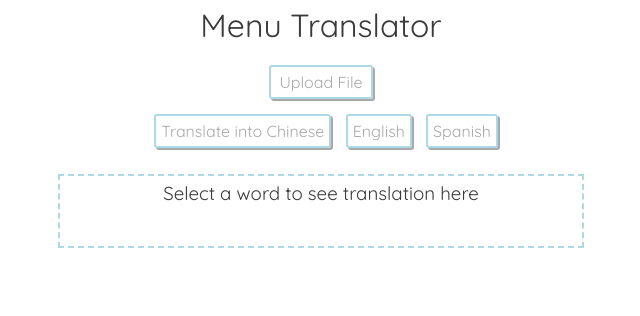
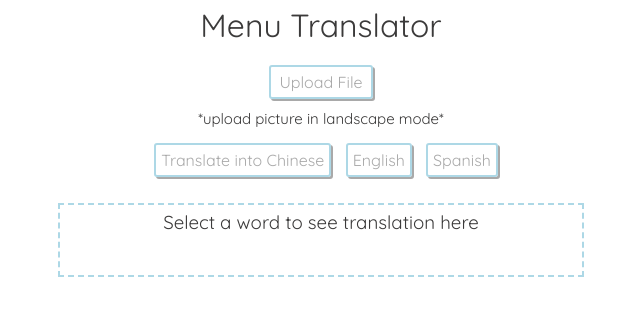
Before and after one commit to Muosvr/menu-translation, a PHP site: page / in a window 1280 px wide. Shown: the top 316 px of the page, without its empty margins (319-959 px from the left). Run offline with PHP 8.4, Linux system fonts and the light colour scheme; some libraries are stand-ins or nearby versions.

Commit message:
multi-language support, image upload bug fix, comments

```diff
--- a/index.html
+++ b/index.html
@@ -2,7 +2,7 @@
 <html>
     <head>
         <title>
-            Menu translation
+            Menu translator
         </title>
         <link href="style.css" rel="stylesheet" type="text/css">
         <link href="https://fonts.googleapis.com/css?family=Quicksand" rel="stylesheet">
@@ -16,6 +16,7 @@
             <input class = "hidden" type="file" onchange="previewFile()">
             Upload File
         </label>
+        <p class="notes">*upload picture in landscape mode*</p>
         <div class="container"></div>
         <div class="btnContainer">
             <label class="translateBtn">
--- a/style.css
+++ b/style.css
@@ -14,6 +14,13 @@ h1{
     /*border-bottom:2px dotted lightblue;*/
     width:40%;
     min-width: 300px;
+}
+
+.notes{
+    margin:0;
+    text-align:center;
+    display:block;
+    font-size:15px;
 }
 
 
```
